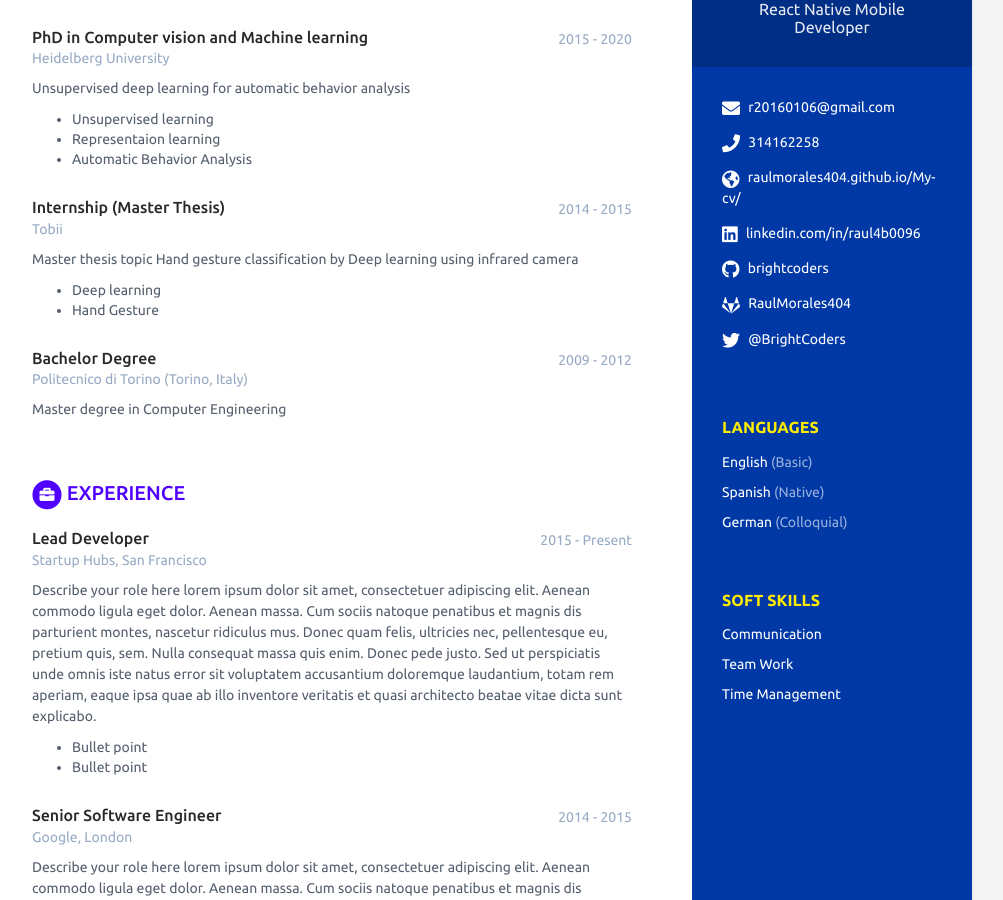
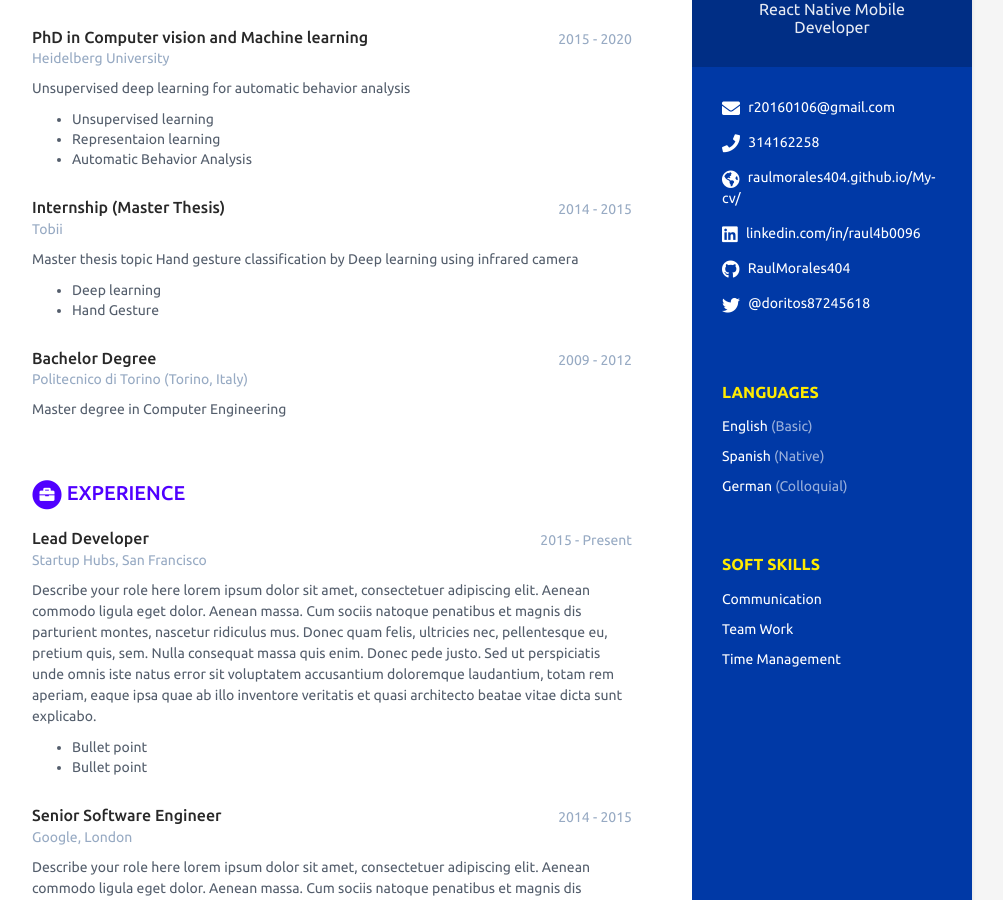
Before and after one commit to BC-MAY-21-RN/scorecard-RaulMorales404, a Jekyll site: the page built from index.html, in a window 1280 px wide and 900 px high, scrolled down 354 px. Shown: the whole window, without its empty margins (168-1171 px from the left). Built offline with Jekyll 4.4.1, drawn with Linux system fonts in a browser that asks for light colours.

Commit message:
correctrion
correction the my infomation person

```diff
--- a/_data/data.yml
+++ b/_data/data.yml
@@ -16,10 +16,10 @@ sidebar:
   phone: 314162258
   website: raulmorales404.github.io/My-cv/
   linkedin: linkedin.com/in/raul4b0096
-  github: brightcoders
-  gitlab: RaulMorales404
+  github: RaulMorales404
+  gitlab:
   bitbucket:
-  twitter: '@BrightCoders'
+  twitter: '@doritos87245618'
   stack-overflow: # Number/Username, e.g. 123456/alandoe
   codewars:
   goodreads: # Number-Username, e.g. 123456-alandoe
```
